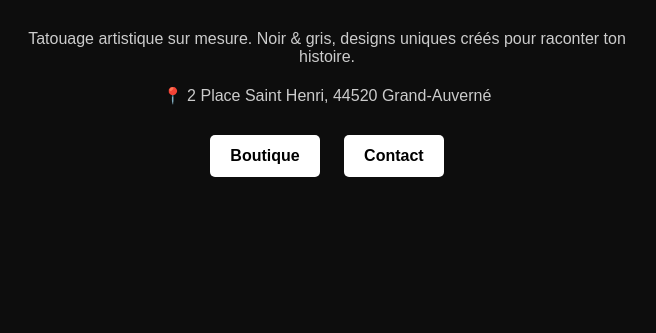
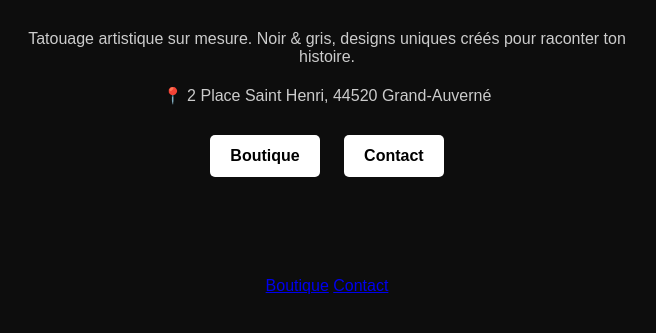
Before and after one commit to drilock/.github.io, a plain HTML site: page index.html in a window 1280 px wide. Shown: the part 185-518 px from the top of the page, without its empty margins (313-969 px from the left). Drawn offline with Linux system fonts and the light colour scheme.

Commit message:
Update index.html

```diff
--- a/index.html
+++ b/index.html
@@ -51,6 +51,7 @@
   <a class="btn" href="shop.html">Boutique</a>
   <a class="btn" href="contact.html">Contact</a>
 </header>
-
+<a href="./shop.html">Boutique</a>
+<a href="./contact.html">Contact</a>
 </body>
 </html>
```
